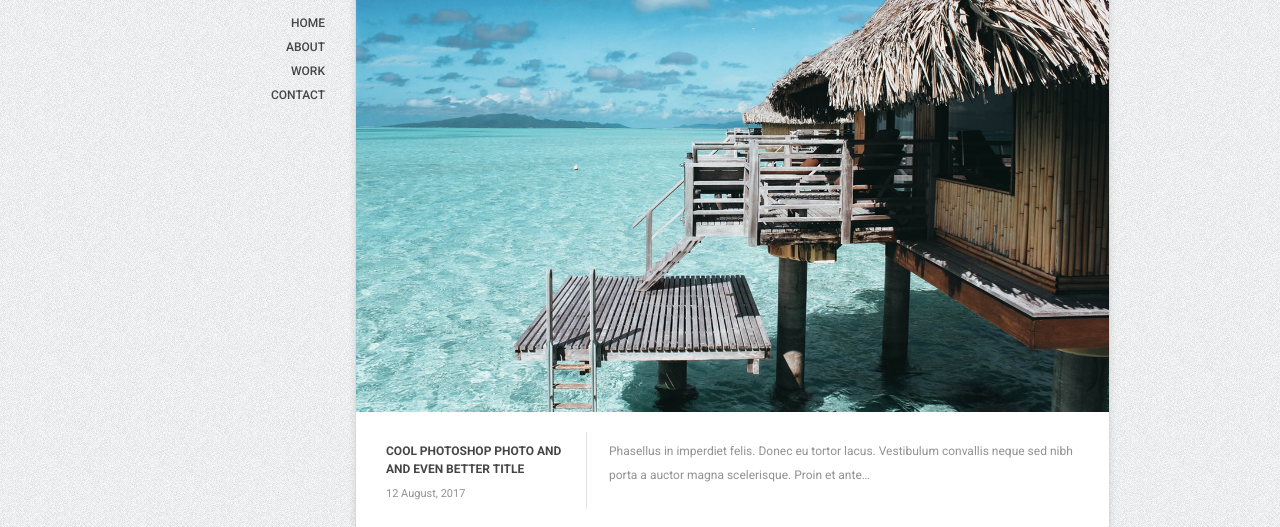
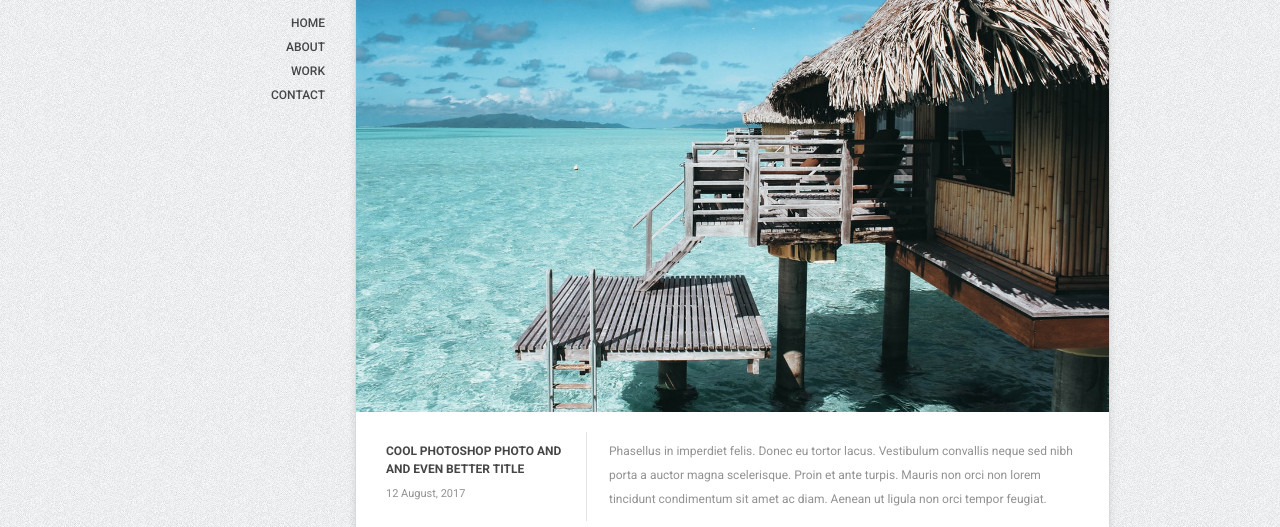
Before and after one commit to alexnesterov/photo_react, a Gatsby site: page / in a window 1280 px wide. Shown: the part 273-800 px from the top of the page. Built offline with nearby package versions, Linux system fonts and the light colour scheme; Gatsby itself is replaced by a stand-in of ours.

Commit message:
Add display html in post content

```diff
--- a/src/components/Post.js
+++ b/src/components/Post.js
@@ -4,6 +4,7 @@ import styled from 'styled-components';
 import { _media, _color } from '../base/constants';
 
 import Img from 'gatsby-image';
+import Text from '../components/Text';
 
 /**
  * Styled Components
@@ -79,7 +80,9 @@ const Post = ({ post }) => {
           <PostTitle>{post.frontmatter.title}</PostTitle>
           <PostDate>{post.frontmatter.date}</PostDate>
         </PostHead>
-        <PostContent>{post.excerpt}</PostContent>
+        <PostContent>
+          <Text value={post.html} />
+        </PostContent>
       </PostMain>
     </PostBlock>
   );
--- a/src/components/Text.js
+++ b/src/components/Text.js
@@ -4,7 +4,16 @@ import styled from 'styled-components';
 /**
  * Styled Components
  */
-const TextBlock = styled.div``;
+const TextBlock = styled.div`
+  p {
+    &:first-child {
+      margin-top: 0;
+    }
+    &:last-child {
+      margin-bottom: 0;
+    }
+  }
+`;
 
 /**
  * Text Component
--- a/src/pages/index.js
+++ b/src/pages/index.js
@@ -40,6 +40,7 @@ export const query = graphql`
             }
           }
           excerpt
+          html
         }
       }
     }
--- a/src/pages/work.js
+++ b/src/pages/work.js
@@ -42,6 +42,7 @@ export const query = graphql`
             }
           }
           excerpt
+          html
         }
       }
     }
```
